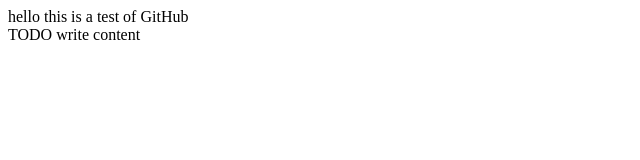
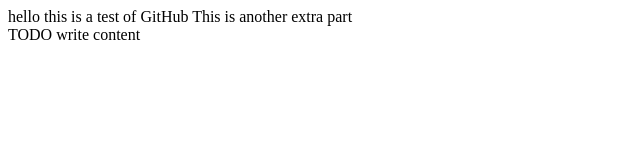
Before and after one commit to galvanjs08/youtube-demo, a website: page public_html/index.html in a window 1280 px wide. Shown: the whole page, without its empty margins (0-640 px from the left). Drawn offline with Linux system fonts and the light colour scheme.

Commit message:
more changes to index

```diff
--- a/public_html/index.html
+++ b/public_html/index.html
@@ -12,6 +12,11 @@
     </head>
     <body>
         hello this is a test of GitHub
+
+    </b>
+
+        This is another extra part
+
         <div>TODO write content</div>
     </body>
 </html>
```
